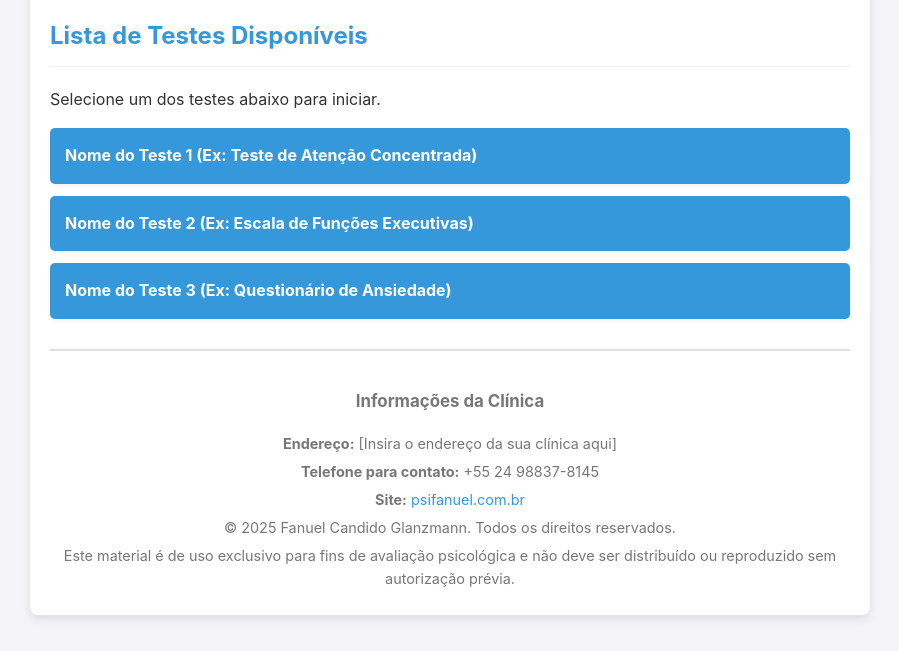
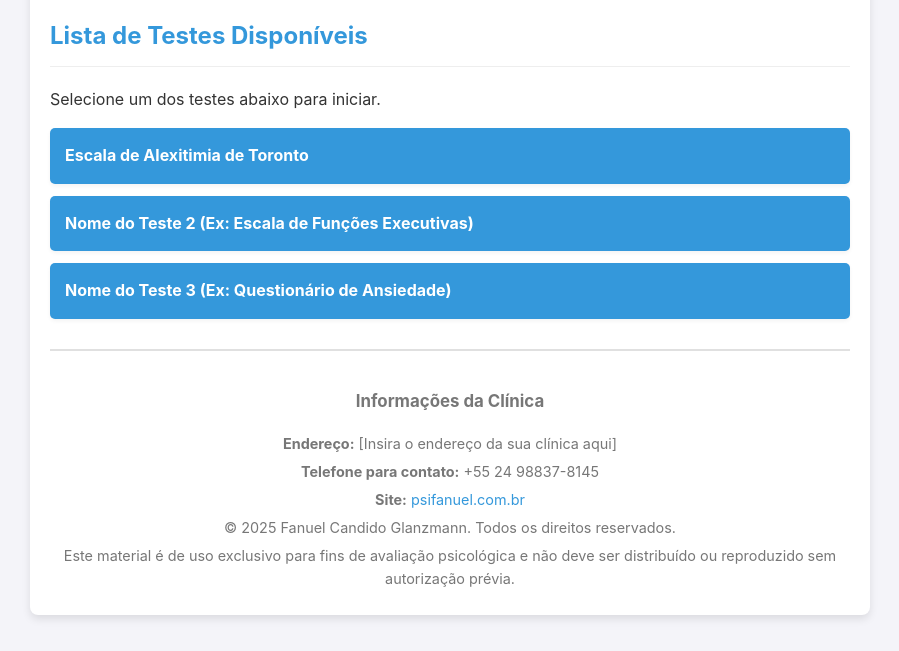
Before and after one commit to psifanuel/psifanuel.github.io, a plain HTML site: page index.html in a window 1280 px wide. Shown: the part 149-800 px from the top of the page, without its empty margins (190-1089 px from the left). Drawn offline with Linux system fonts and the light colour scheme.

Commit message:
index.html

```diff
--- a/index.html
+++ b/index.html
@@ -116,7 +116,7 @@
             <p>Selecione um dos testes abaixo para iniciar.</p>
 
             <ul class="test-list">
-                <li><a href="seu-arquivo-de-teste-1.html">Nome do Teste 1 (Ex: Teste de Atenção Concentrada)</a></li>
+                <li><a href="https://psifanuel.github.io/Escala%20de%20Alexitimia%20de%20Toronto%20(TAS-20).html">Escala de Alexitimia de Toronto</a></li>
 
                 <li><a href="seu-arquivo-de-teste-2.html">Nome do Teste 2 (Ex: Escala de Funções Executivas)</a></li>
 
```
